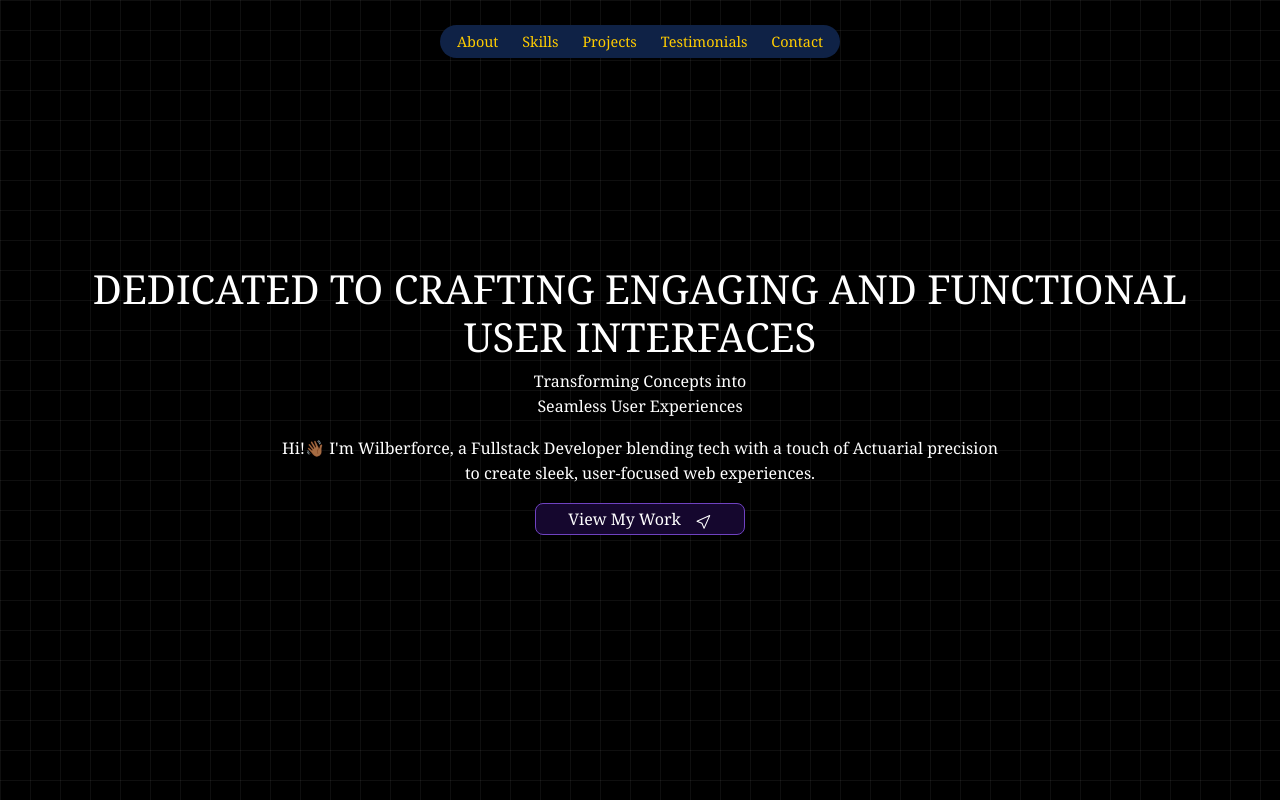
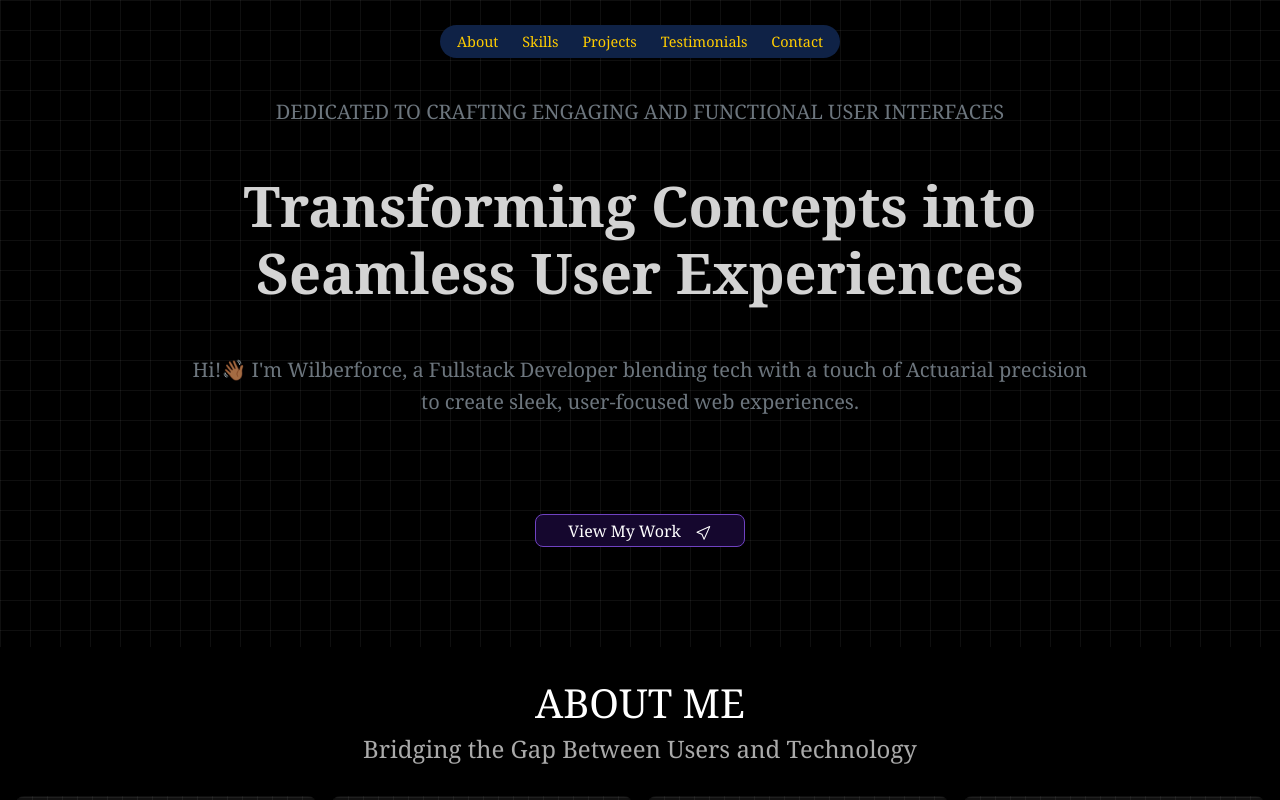
Before and after one commit to wilberforce001/my-portfolio-website, a React (Create React App) app in the folder kipyegonwilber/: page / in a window 1280 px wide. Shown: the top 800 px of the page. Built offline with nearby package versions, Linux system fonts and the light colour scheme.

Commit message:
Fine tuned homepage

```diff
--- a/kipyegonwilber/src/components/HomePage.js
+++ b/kipyegonwilber/src/components/HomePage.js
@@ -4,19 +4,16 @@ import cursorIcon from '../assets/cursorIcon.svg';
 
 const HomePage = () => {
     return (
-        <section className="home d-flex flex-column justify-content-center align-items-center text-center vh-100">
+        <section className="home d-flex flex-column justify-content-center align-items-center text-center">
             <div className="container">
-                <h1 className="">
-                {/* fs-8 lead text-secondary mb-5 */}
+                <h1 className="fs-8 lead text-secondary mb-5">
                 DEDICATED TO CRAFTING ENGAGING AND FUNCTIONAL USER INTERFACES
                 </h1>
-                <p>
-                {/* fs- 24 display-4 fw-bold text-red mb-5 */}
+                <p className="fs-24 display-4 fw-bold text-red mb-5">
                     Transforming Concepts into <br />
                     Seamless User Experiences
                 </p>
-                <p className="">
-                    {/* mfs-5 text-secondary mb-5 */}
+                <p className="fs-5 text-secondary mb-5">
                     Hi!👋🏾 I'm Wilberforce, a Fullstack Developer
                     blending tech with a touch of Actuarial precision <br />
                     to create sleek, user-focused web experiences.
--- a/kipyegonwilber/src/styles/styles.css
+++ b/kipyegonwilber/src/styles/styles.css
@@ -105,7 +105,7 @@ html, body {
 .home p {
   position: relative;
   z-index: 2;
-  color: #ffffff;
+  color: #d3d3d3;
 }
 
 /* .home .container {
@@ -113,14 +113,9 @@ html, body {
   z-index: 2;
 } */
 
-/* .container {
-  margin-top: 7rem;
-  margin-bottom: 3rem;
-} */
-
 .button-container {
-  position: relative;
-  z-index: 3;
+  /* position: relative; */
+  /* z-index: 3; */
 }
 
 .btn-purple {
@@ -132,6 +127,7 @@ html, body {
   overflow: hidden;
   z-index: 1;
   border-radius: 8px;
+  margin-top: 3rem;
 }
 
 .btn-purple:hover {
```
